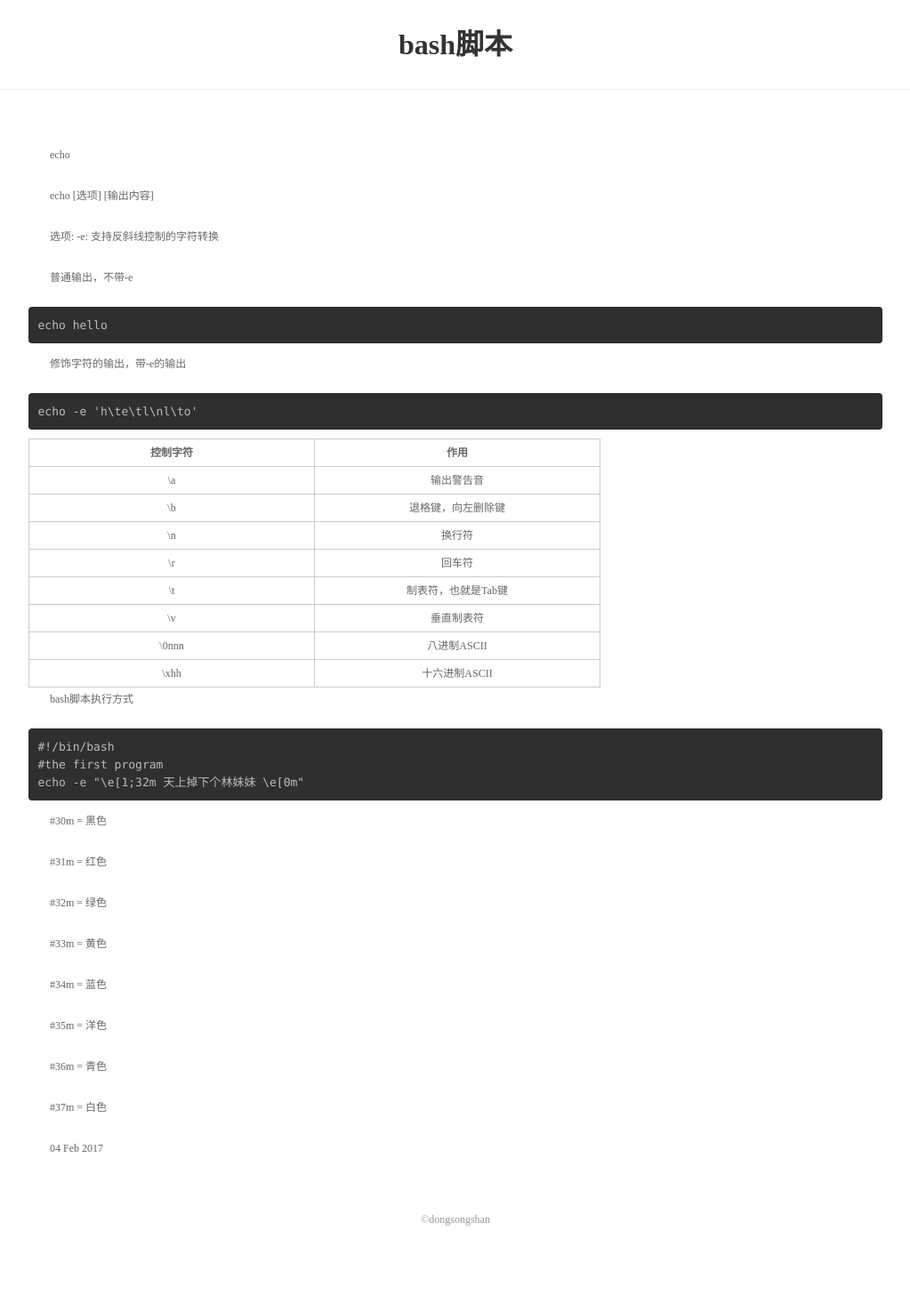
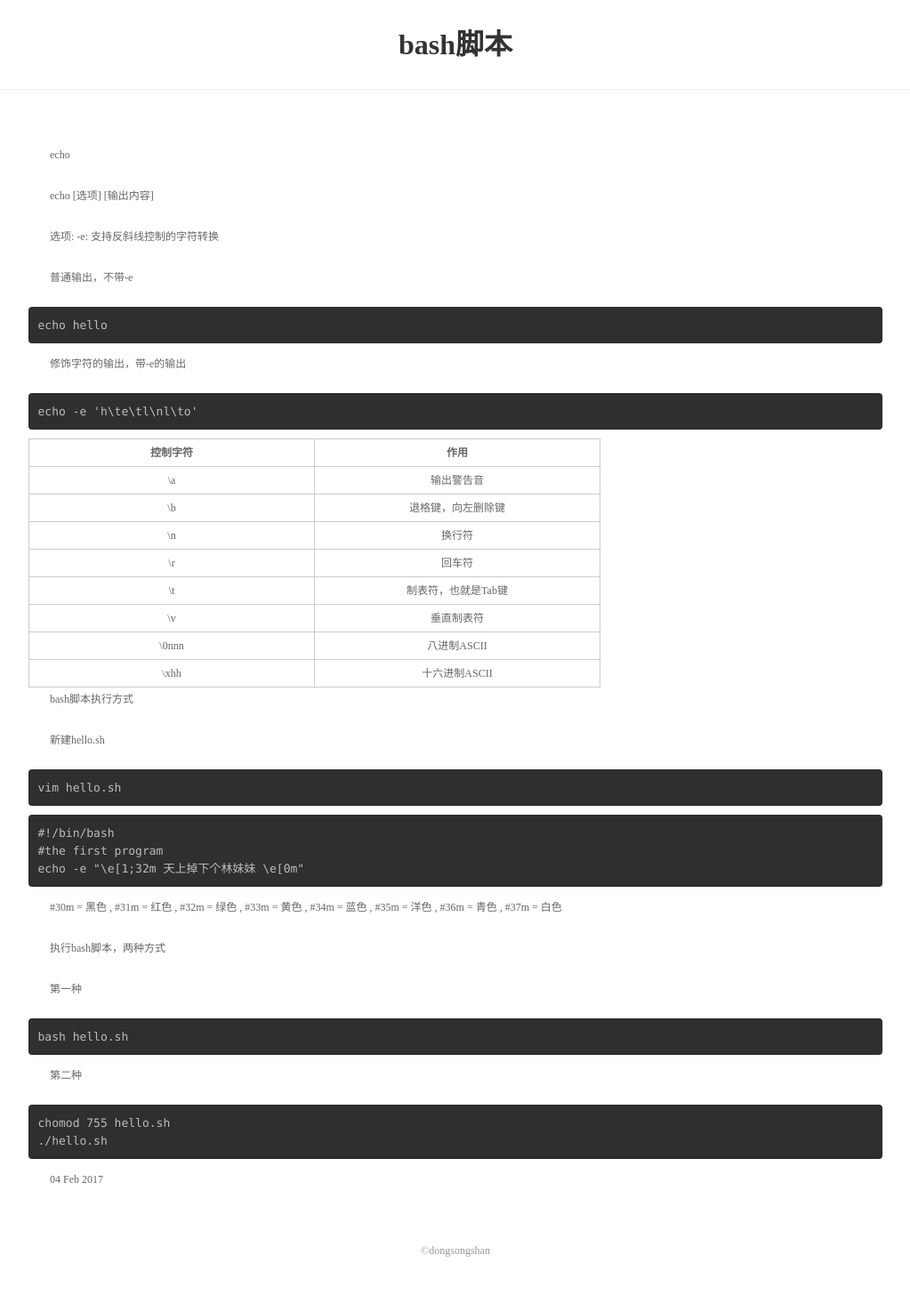
Before and after one commit to dongsongshan/dongsongshan.github.io, a Jekyll site: the page built from _posts/2017-02-04-bash.html, in a window 1280 px wide. Shown: the whole page at 89% size, without its empty margins (128-1151 px from the left). Built offline with Jekyll 4.4.1, drawn with Linux system fonts in a browser that asks for light colours; before the commit the page ends 1439 px from its top, so only the background shows below that.

Commit message:
Update 2017-02-04-bash.html

```diff
--- a/_posts/2017-02-04-bash.html
+++ b/_posts/2017-02-04-bash.html
@@ -61,20 +61,25 @@ echo -e 'h\te\tl\nl\to'
 
 
 <p>bash脚本执行方式</p>
+<p>新建hello.sh</p>
+<pre>
+vim hello.sh
+</pre>
 <pre>
 #!/bin/bash
 #the first program
 echo -e "\e[1;32m 天上掉下个林妹妹 \e[0m"
 </pre>
-<p>#30m = 黑色</p>
-<p>#31m = 红色</p>
-<p>#32m = 绿色</p>
-<p>#33m = 黄色</p>
-<p>#34m = 蓝色</p>
-<p>#35m = 洋色</p>
-<p>#36m = 青色</p>
-<p>#37m = 白色</p>
-
-
+<p>#30m = 黑色 , #31m = 红色 , #32m = 绿色 , #33m = 黄色 , #34m = 蓝色 , #35m = 洋色 , #36m = 青色 , #37m = 白色</p>
+<p>执行bash脚本，两种方式</p>
+<p>第一种</p>
+<pre>
+bash hello.sh
+</pre>
+<p>第二种</p>
+<pre>
+chomod 755 hello.sh
+./hello.sh
+</pre>
 
 <p>{{ page.date | date_to_string }}</p>
```
